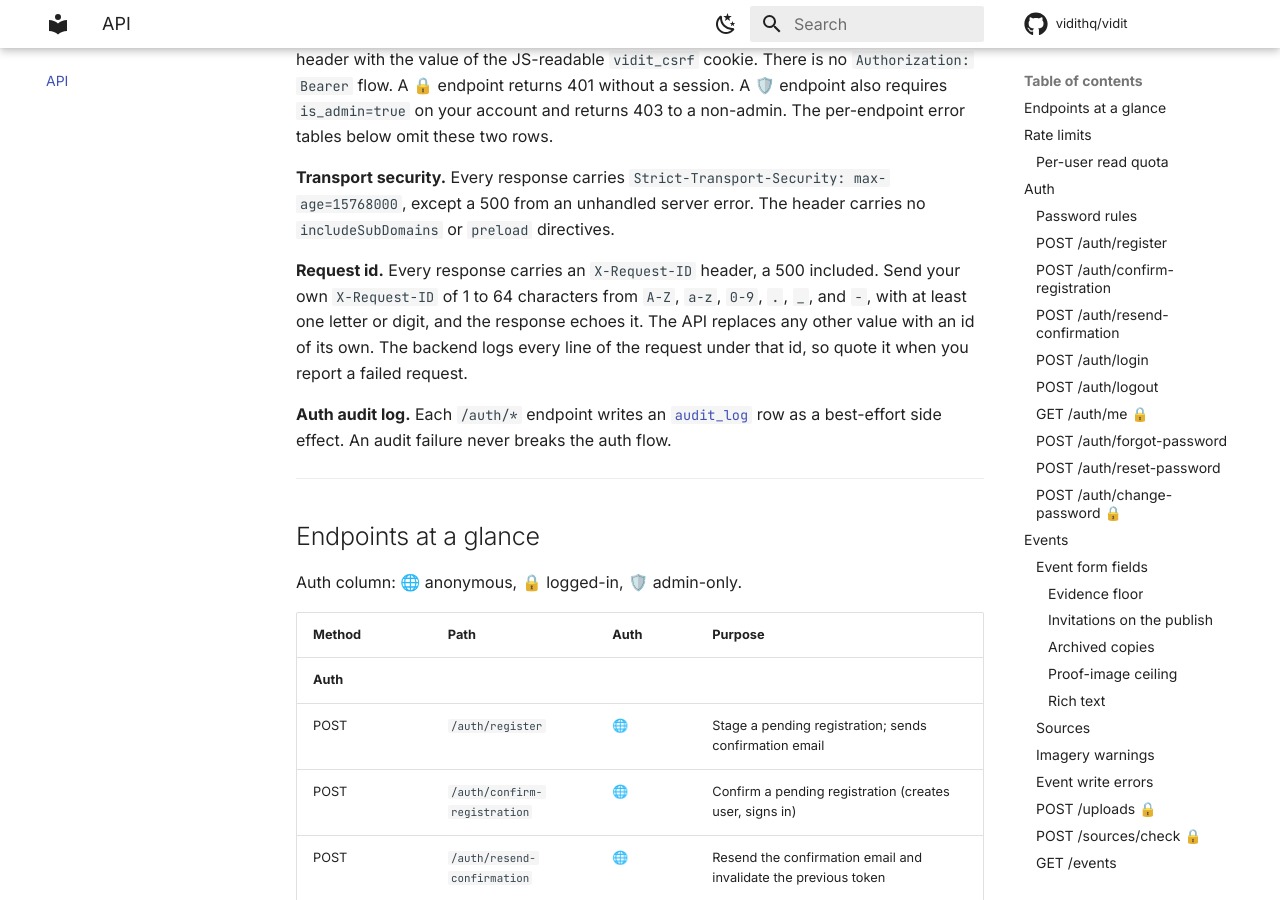
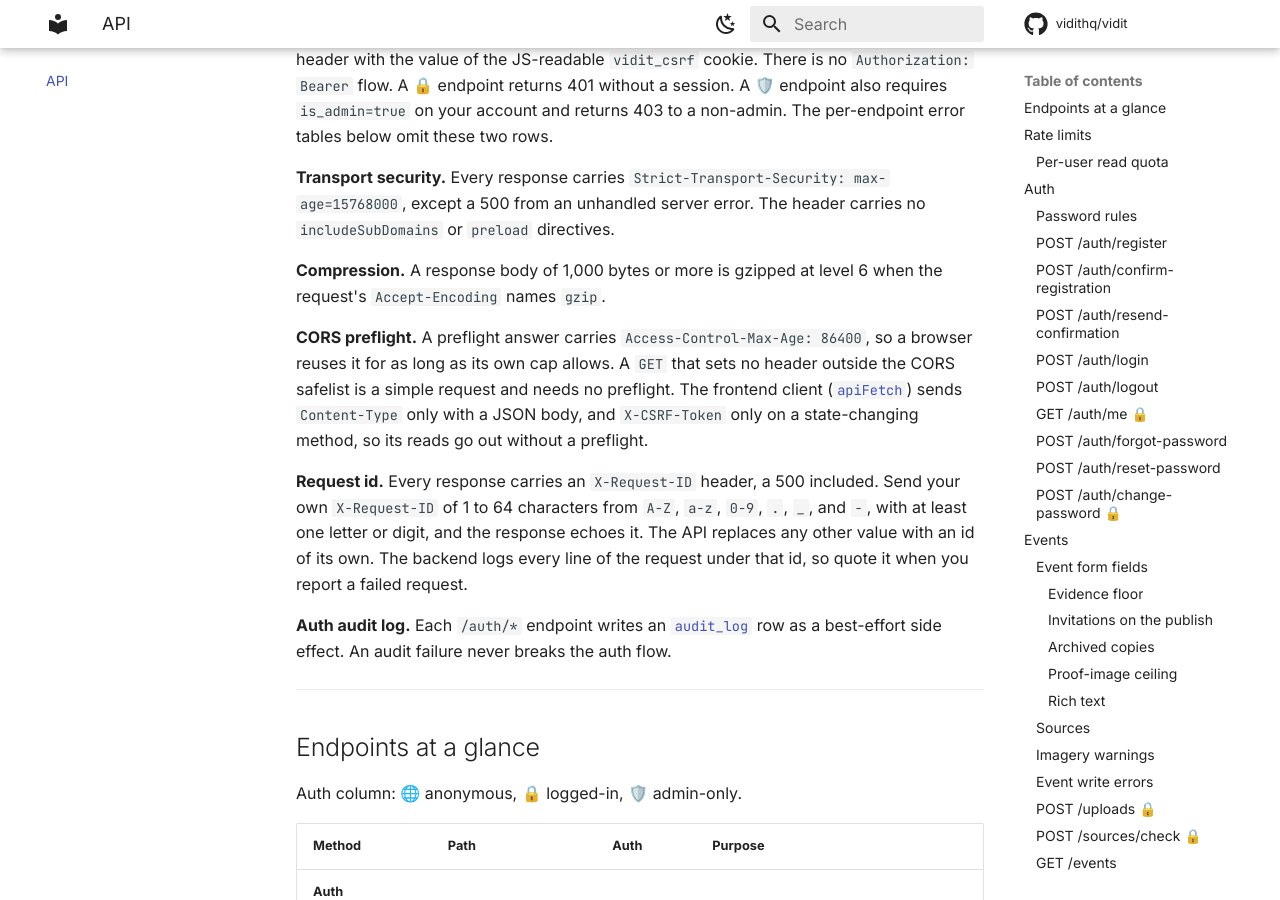
Before and after one commit to vidithq/vidit, an MkDocs documentation site: the page built from docs/api.md, in a window 1280 px wide and 900 px high, scrolled down 592 px. Built offline with MkDocs 1.6.1 and Material for MkDocs 9.7.7, drawn with Linux system fonts in a browser that asks for light colours; comment, search, counter and statistics services are not loaded; some of the changed text lies outside the part shown.

Commit message:
docs: describe compression, preflight caching, media caching and the detections count
Signed-off-by: vidit-admin <admin@vidit.app>
Co-Authored-By: Claude Opus 5.5 <noreply@anthropic.com>

````diff
--- a/docs/api.md
+++ b/docs/api.md
@@ -64,6 +64,10 @@ Every request passes the middleware chain, then the guards its route declares, t
 **Auth.** For endpoints marked 🔒, log in first. Send the `vidit_session` cookie (set by `POST /auth/login`, `HttpOnly; Secure; SameSite=Lax`). For state-changing requests (`POST`/`PUT`/`PATCH`/`DELETE`) that carry the session cookie, also send the `X-CSRF-Token` header with the value of the JS-readable `vidit_csrf` cookie. There is no `Authorization: Bearer` flow. A 🔒 endpoint returns 401 without a session. A 🛡️ endpoint also requires `is_admin=true` on your account and returns 403 to a non-admin. The per-endpoint error tables below omit these two rows.
 
 **Transport security.** Every response carries `Strict-Transport-Security: max-age=15768000`, except a 500 from an unhandled server error. The header carries no `includeSubDomains` or `preload` directives.
+
+**Compression.** A response body of 1,000 bytes or more is gzipped at level 6 when the request's `Accept-Encoding` names `gzip`.
+
+**CORS preflight.** A preflight answer carries `Access-Control-Max-Age: 86400`, so a browser reuses it for as long as its own cap allows. A `GET` that sets no header outside the CORS safelist is a simple request and needs no preflight. The frontend client ([`apiFetch`](../frontend/src/lib/api.ts)) sends `Content-Type` only with a JSON body, and `X-CSRF-Token` only on a state-changing method, so its reads go out without a preflight.
 
 **Request id.** Every response carries an `X-Request-ID` header, a 500 included. Send your own `X-Request-ID` of 1 to 64 characters from `A-Z`, `a-z`, `0-9`, `.`, `_`, and `-`, with at least one letter or digit, and the response echoes it. The API replaces any other value with an id of its own. The backend logs every line of the request under that id, so quote it when you report a failed request.
 
@@ -107,6 +111,7 @@ Auth column: 🌐 anonymous, 🔒 logged-in, 🛡️ admin-only.
 | GET | `/events/{id}/versions/{version_no}` | 🌐 | One superseded version, by its number |
 | POST | `/events/{id}/close` | 🔒 | Withdraw, reject or retract an event, owner only (→ `closed`) |
 | GET | `/events/detections` | 🔒 | Your `detected` events awaiting a publish (paginated, filterable on readiness) |
+| GET | `/events/detections/count` | 🔒 | How many `detected` events await your publish |
 | GET | `/events/{id}/collections` | 🔒 | Your collections, each saying whether this event is on it (credited analysts only) |
 | GET | `/events/{id}/geolocator-invites` | 🔒 | Pending invitations to share the event's credit: all for the owner, yours otherwise |
 | POST | `/events/{id}/geolocator-invites` | 🔒 | Invite an analyst to share a published event's credit, owner only |
@@ -230,7 +235,7 @@ This table is the one statement of each limit. The endpoint sections do not repe
 | `POST /auth/reset-password` | 10/hour |
 | `POST /auth/change-password` | 10/hour (keyed per session) |
 | **Events** | |
-| `GET /events`, `GET /events/{id}`, `GET /events/{id}/versions`, `GET /events/{id}/versions/{version_no}`, `GET /events/detections` | 120/min |
+| `GET /events`, `GET /events/{id}`, `GET /events/{id}/versions`, `GET /events/{id}/versions/{version_no}`, `GET /events/detections`, `GET /events/detections/count` | 120/min |
 | `GET /events/points` | 60/min |
 | `GET /events/possible-duplicates` | 60/min |
 | `POST /events/import-from-tweet` | 30/min |
@@ -863,7 +868,7 @@ List one lifecycle view, newest or oldest first, as `EventList` cards (no full p
 
 Compact `[id, lat, lng, occurred_date, added_date, detected]` tuples for client-side clustering, with no joins and no pagination. `occurred_date` and `added_date` are ISO `YYYY-MM-DD` (`added_date` is the `created_at` calendar day); `occurred_date` is `null` when unknown. `detected` is `1` for a machine-detected row and `0` for a `geolocated` one. Located rows only, so `requested` events never appear.
 
-`bbox` is **required**, and nothing caps its area. Unlike on `GET /events`, an empty `?bbox=` is a rejection here, not an omitted filter. The server snaps `bbox` outward onto a fixed 0.05° grid before keying and querying, so two viewports inside one cell share a cache entry and get the payload of the snapped box, which contains the box requested. Results are cached in memory for 60 s per snapped `bbox` and filter combination; the response carries `X-Cache: HIT|MISS` and `Cache-Control: public, max-age=30`.
+`bbox` is **required**, and nothing caps its area. Unlike on `GET /events`, an empty `?bbox=` is a rejection here, not an omitted filter. The server snaps `bbox` outward onto a fixed 0.05° grid before keying and querying, so two viewports inside one cell share a cache entry and get the payload of the snapped box, which contains the box requested. Results are cached in memory for 60 s per snapped `bbox` and filter combination; the response carries `X-Cache: HIT|MISS` and `Cache-Control: public, max-age=30`. An entry keeps the gzipped body next to the raw one, so a hit is sent without compressing it again.
 
 **Query params:**
 
@@ -1218,6 +1223,17 @@ Your queue of machine-`detected` events awaiting a publish, newest first. Scoped
 
 ---
 
+### `GET /events/detections/count` 🔒
+
+How many `detected` events await your publish: the `total` of [`GET /events/detections`](#get-eventsdetections) with `readiness=all`, in one count and without the rows. The sidebar badge reads it.
+
+**Response 200:**
+```json
+{ "count": 248 }
+```
+
+---
+
 ### `POST /events/requests` 🔒
 
 Open a request: create a `requested` event. A `direct` or `indirect` source with a file is required, and every source needs a URL and a kind. Coordinates, tags, conflicts and the event date are optional, and the proof body may carry images or none. You are recorded as both `owner` and `requested_by`; `requested_by` survives the later publish. The request is version 0 until it is published.
````
Also changed, not shown: other parts of docs/api.md (+3 -3 lines), docs/design.md (+3 -3 lines), docs/engineering.md (+3 -1 lines).
